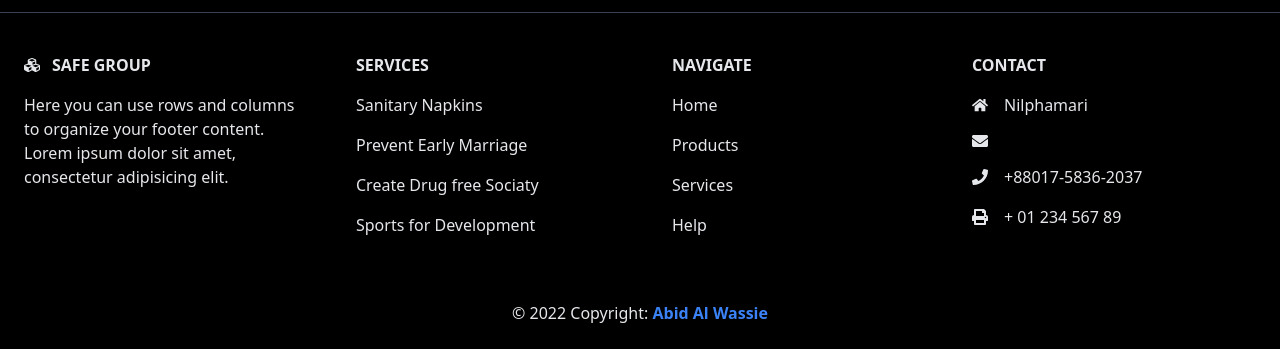
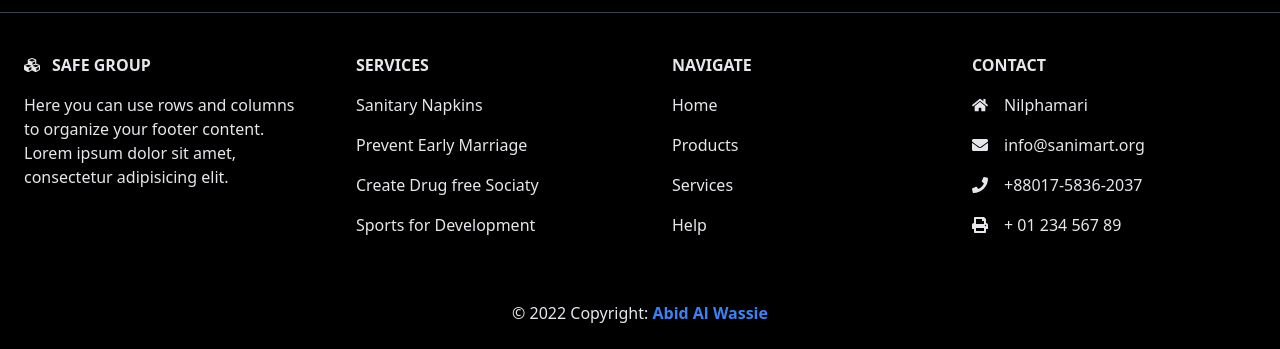
Before and after one commit to AbidAlWassie/Safe-Group-Website, a website: page index.html in a window 1280 px wide. Shown: the part 1714-2063 px from the top of the page. Drawn offline with nearby package versions, Linux system fonts and the light colour scheme.

Commit message:
changed email

```diff
--- a/index.html
+++ b/index.html
@@ -274,7 +274,7 @@
                 d="M502.3 190.8c3.9-3.1 9.7-.2 9.7 4.7V400c0 26.5-21.5 48-48 48H48c-26.5 0-48-21.5-48-48V195.6c0-5 5.7-7.8 9.7-4.7 22.4 17.4 52.1 39.5 154.1 113.6 21.1 15.4 56.7 47.8 92.2 47.6 35.7.3 72-32.8 92.3-47.6 102-74.1 131.6-96.3 154-113.7zM256 320c23.2.4 56.6-29.2 73.4-41.4 132.7-96.3 142.8-104.7 173.4-128.7 5.8-4.5 9.2-11.5 9.2-18.9v-19c0-26.5-21.5-48-48-48H48C21.5 64 0 85.5 0 112v19c0 7.4 3.4 14.3 9.2 18.9 30.6 23.9 40.7 32.4 173.4 128.7 16.8 12.2 50.2 41.8 73.4 41.4z">
               </path>
             </svg>
-
+            info@sanimart.org
           </p>
           <p class="flex items-center justify-center md:justify-start mb-4">
             <svg aria-hidden="true" focusable="false" data-prefix="fas" data-icon="phone"
```
